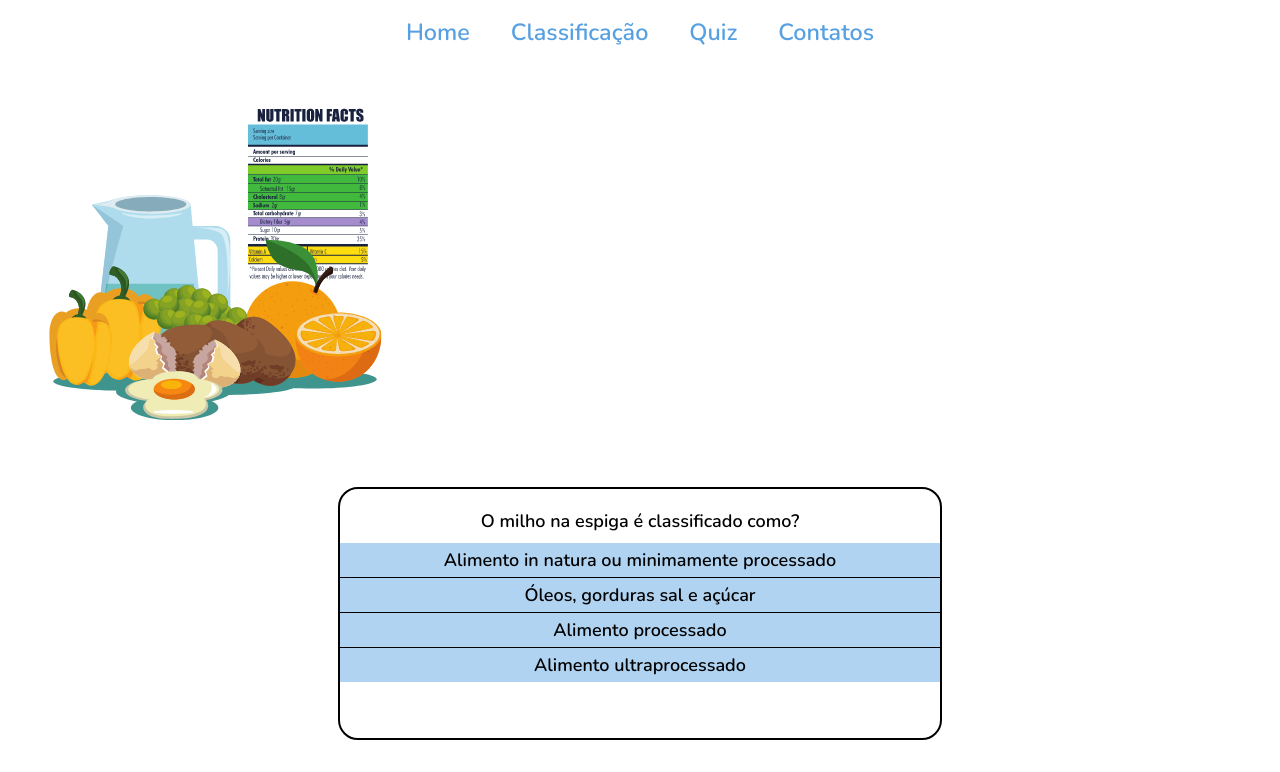
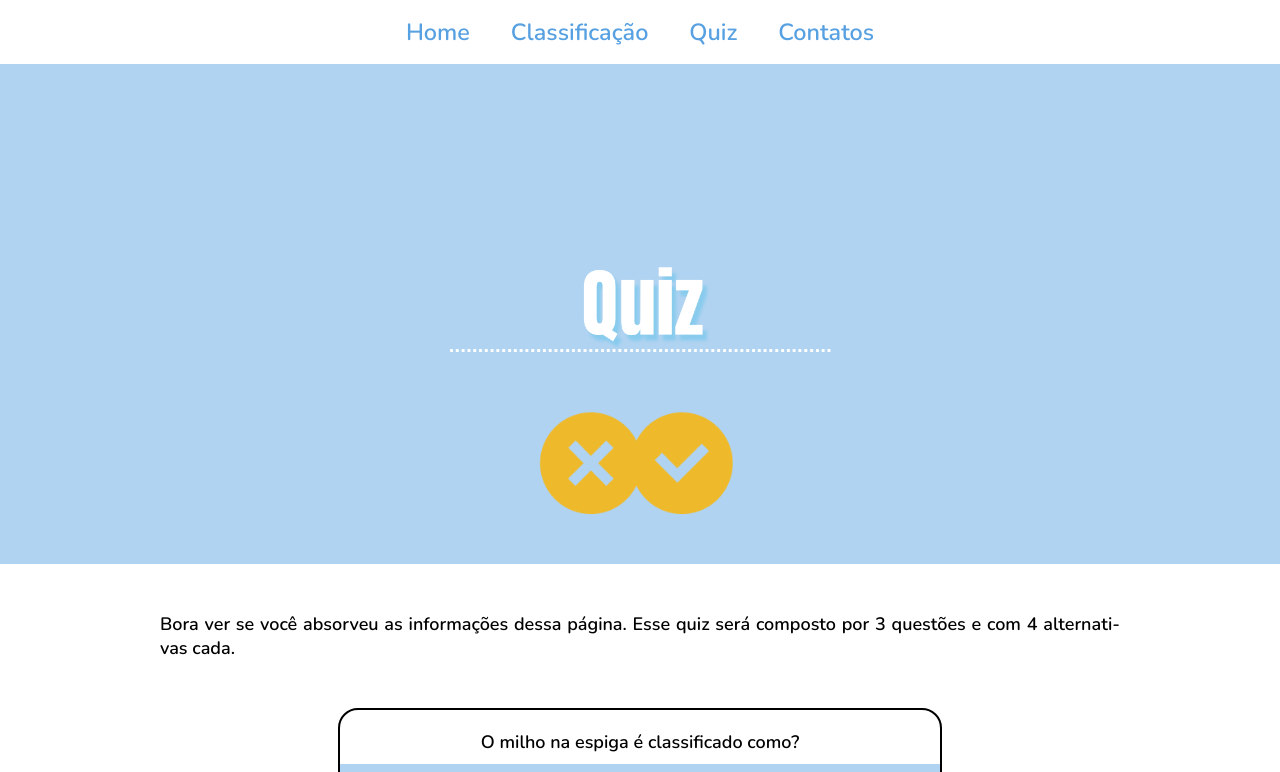
Before and after one commit to olaari/projeto-final, a React (Vite) app: page /quiz in a window 1280 px wide. Shown: the top 772 px of the page. Built offline with nearby package versions, Linux system fonts and the light colour scheme.

Commit message:
add texto e background quiz

```diff
--- a/src/pages/Quiz/PaginaQuiz.jsx
+++ b/src/pages/Quiz/PaginaQuiz.jsx
@@ -1,5 +1,5 @@
 import { useState } from "react";
-import alimentosRotulos from "../../assets/alimentos-rotulos.png";
+import simboloQuiz from "../../assets/simbolo-quiz.png";
 import "./quiz.css";
 import quizzes from "./quiz.json";
 
@@ -94,11 +94,13 @@ function PaginaQuiz() {
 
   return (
     <>
-      <div className="main-background">
-        <img className="alimento-rotulos" src={alimentosRotulos}></img>
+      <div className="main-background-rotulos">
+        <img className="simbolo-quiz" src={simboloQuiz}></img>
         <div className="background-rotulo"></div>
       </div>
-
+      <div className="texto-quiz">
+        <p > Bora ver se você absorveu as informações dessa página. Esse quiz será composto por 3 questões e com 4 alternativas cada.</p>
+      </div>
       <div className="main-quiz">
         {numeroQuiz < quizzes.length ? (
           <Quiz quiz={quizzes[numeroQuiz]} />
--- a/src/pages/Quiz/quiz.css
+++ b/src/pages/Quiz/quiz.css
@@ -1,3 +1,42 @@
+div.main-background-rotulos {
+    width: 100%;
+    height: 500px;
+    background-color: #b0d3f1;
+    position: relative;
+    margin-bottom: 2rem;
+  }
+
+.background-rotulo{
+        background: url("../../assets/background-quiz.png") no-repeat center;
+        background-size: contain;
+        max-width: 600px;
+        width: 30%;
+        /* https://stackoverflow.com/a/18200048 */
+        margin: auto;
+        position: absolute;
+        top: 0;
+        left: 0;
+        bottom: 0;
+        right: 0;
+}
+
+.simbolo-quiz{
+    height: 40%;
+    left: 0;
+    right: 0;
+    margin: 0 auto;
+    bottom: 0;
+    align-items: center;
+    position: absolute;
+}
+
+.texto-quiz{
+    padding: 1rem 1rem;
+    margin: 2rem auto;
+    width: 75%;
+    text-align: justify;
+}
+
 .quiz {
     width: 90%;
     max-width: 600px;
```
Also changed, not shown: src/assets/background-quiz.png (added), src/assets/simbolo-quiz.png (added).
